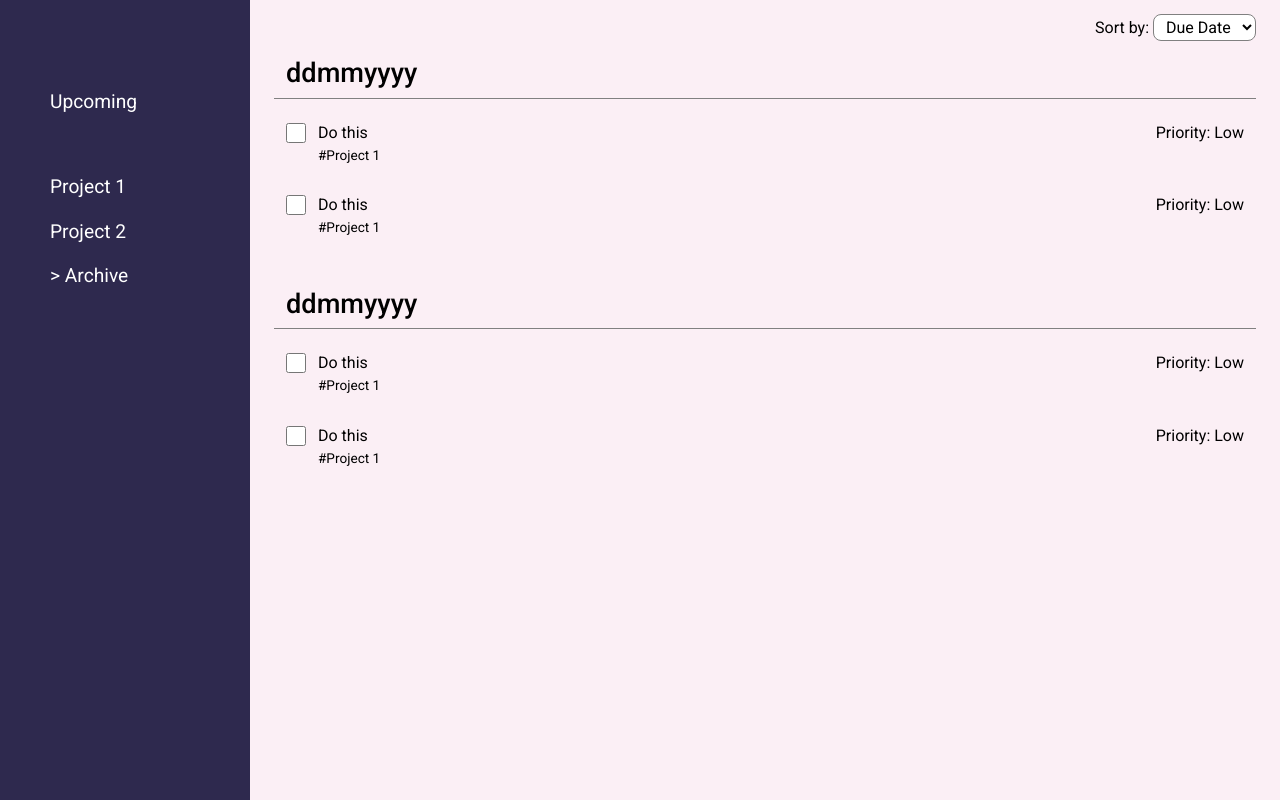
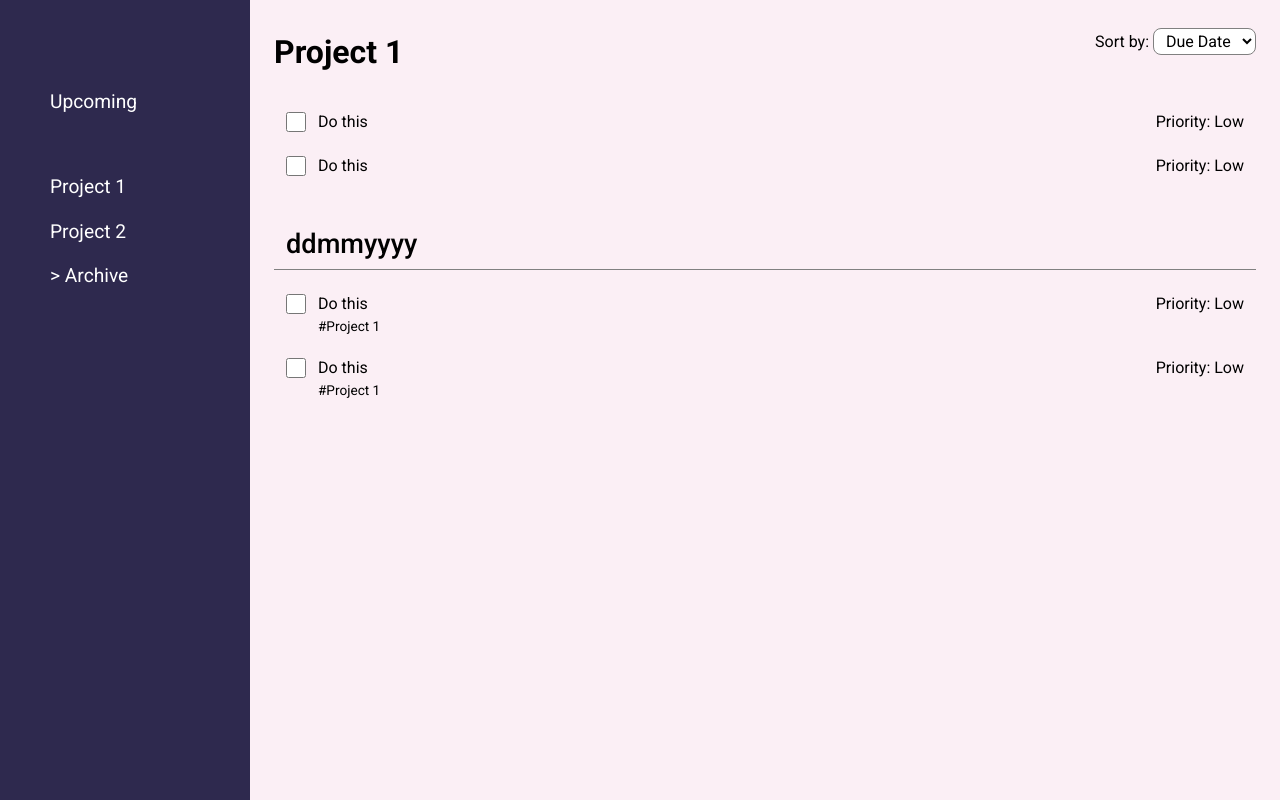
Before and after one commit to dungdul/todo-list, a website built with webpack: page src/template.html in a window 1280 px wide. Built offline with nearby package versions, Linux system fonts and the light colour scheme.

Commit message:
Create prototype style for individual project's page

```diff
--- a/src/styles.css
+++ b/src/styles.css
@@ -50,13 +50,15 @@ body {
 }
 
 .main {
-  padding: 14px 24px;
+  padding: 28px 24px;
   background-color: var(--main-background-color);
 }
 
-.sort-by-container {
-  margin-bottom: 12px;
-  text-align: end;
+.header {
+  display: flex;
+  justify-content: space-between;
+  margin-bottom: 24px;
+}
 
 select {
   background-color: white;
@@ -66,7 +68,6 @@ body {
 
   &:hover {
     background-color: rgb(238, 238, 238);
-    }
   }
 }
 
@@ -89,10 +90,9 @@ body {
   }
 
   ul {
-    padding-left: 0;
+    padding: 0;
     display: flex;
     flex-direction: column;
-    gap: 8px;
   }
 
   li {
--- a/src/template.html
+++ b/src/template.html
@@ -17,6 +17,8 @@
     </div>
   </div>
   <div class="main">
+    <div class="header">
+      <h1>Project 1</h1>
       <div class="sort-by-container">
         <label for="sort-by">Sort by:</label>
         <select name="sort-by" id="sort-by">
@@ -24,9 +26,9 @@
           <option value="priority">Priority</option>
         </select>
       </div>
+    </div>
     <div class="section-container">
       <div class="section">
-        <h2>ddmmyyyy</h2>
         <ul>
           <li>
             <div class="checkbox-container">
@@ -34,7 +36,6 @@
             </div>
             <p>Do this</p>
             <p>Priority: Low</p>
-            <p class="project-tag">#Project 1</p>
           </li>
           <li>
             <div class="checkbox-container">
@@ -42,7 +43,6 @@
             </div>
             <p>Do this</p>
             <p>Priority: Low</p>
-            <p class="project-tag">#Project 1</p>
           </li>
         </ul>
       </div>
```
Lines whose indentation alone changed are shown as unchanged.
